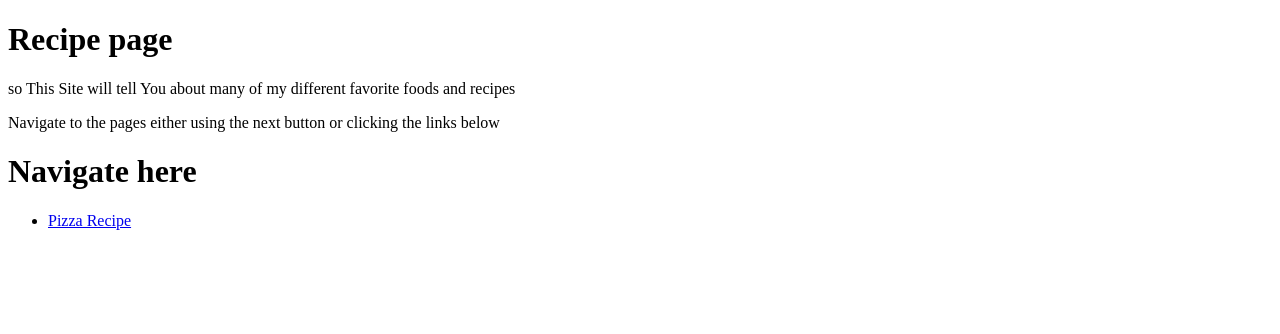
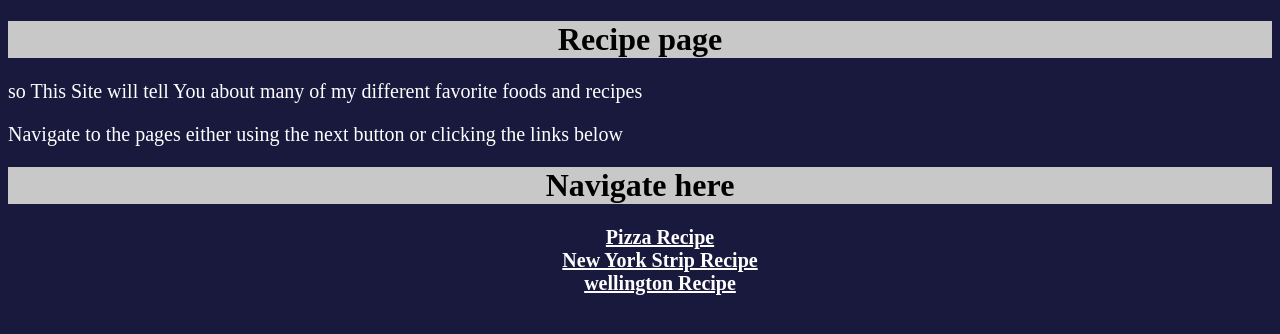
Before and after one commit to Datsteel12/odin-recipes, a plain HTML site: page index.html in a window 1280 px wide. Drawn offline with Linux system fonts and the light colour scheme.

Commit message:
1st major commit

```diff
--- a/index.html
+++ b/index.html
@@ -3,6 +3,7 @@
 <head>
     <meta charset="UTF-8">
     <meta name="viewport" content="width=device-width, initial-scale=1.0">
+    <link rel="stylesheet" href="style.css" />
     <title>main page</title>
 </head>
 <body>
@@ -10,9 +11,13 @@
     <p class="main-para"> so This Site will tell You about many of my different favorite foods and recipes </p>
     <p class="main-para"> Navigate to the pages either using the next button or clicking the links below</p>
     <h1 class="heading recipes"> Navigate here</h1>
-    <ul>
+    <ul class="links">
         <li><a href="./recipes/pizza.html" target="_blank" rel="noopener"> Pizza Recipe</a></li>
+        <li><a href="./recipes/steak.html"target="blank" rel="noopener"> New York Strip Recipe</a></li>
+        <li><a href="./recipes/wellington.html" target="_blank" rel="noopener"> wellington Recipe</a></li>
     </ul>
+
+
 
 </body>
 </html>
--- a/style.css
+++ b/style.css
@@ -1,8 +1,26 @@
 body{
     background-color: rgb(25, 25, 62);
 }
+/*index page*/
 .heading{
     text-align: center;
     background-color: rgb(200, 200, 200);
     color:black;
 }
+.links{
+    text-align:center;
+}
+.links li{
+    text-align: center;
+    list-style: none;
+}
+
+.links a{
+    font-size:20px;
+    color:white;
+    font-weight:600;
+}
+.main-para{
+    color:white;
+    font-size:20px;
+}
```
Also changed, not shown: recipes/pizza.html (+19 -1 lines), images/pizza.jpg (renamed from images/classic-cheese-pizza-recipe-2-64429a0cb408b.jpg), images/steak.jpg (renamed from images/How-to-Grill-the-Perfect-New-York-Strip-Steak-Feature-Image.jpg), images/wellington.jpg (renamed from images/beef-wellington-index-65149c4448c77.jpg).
